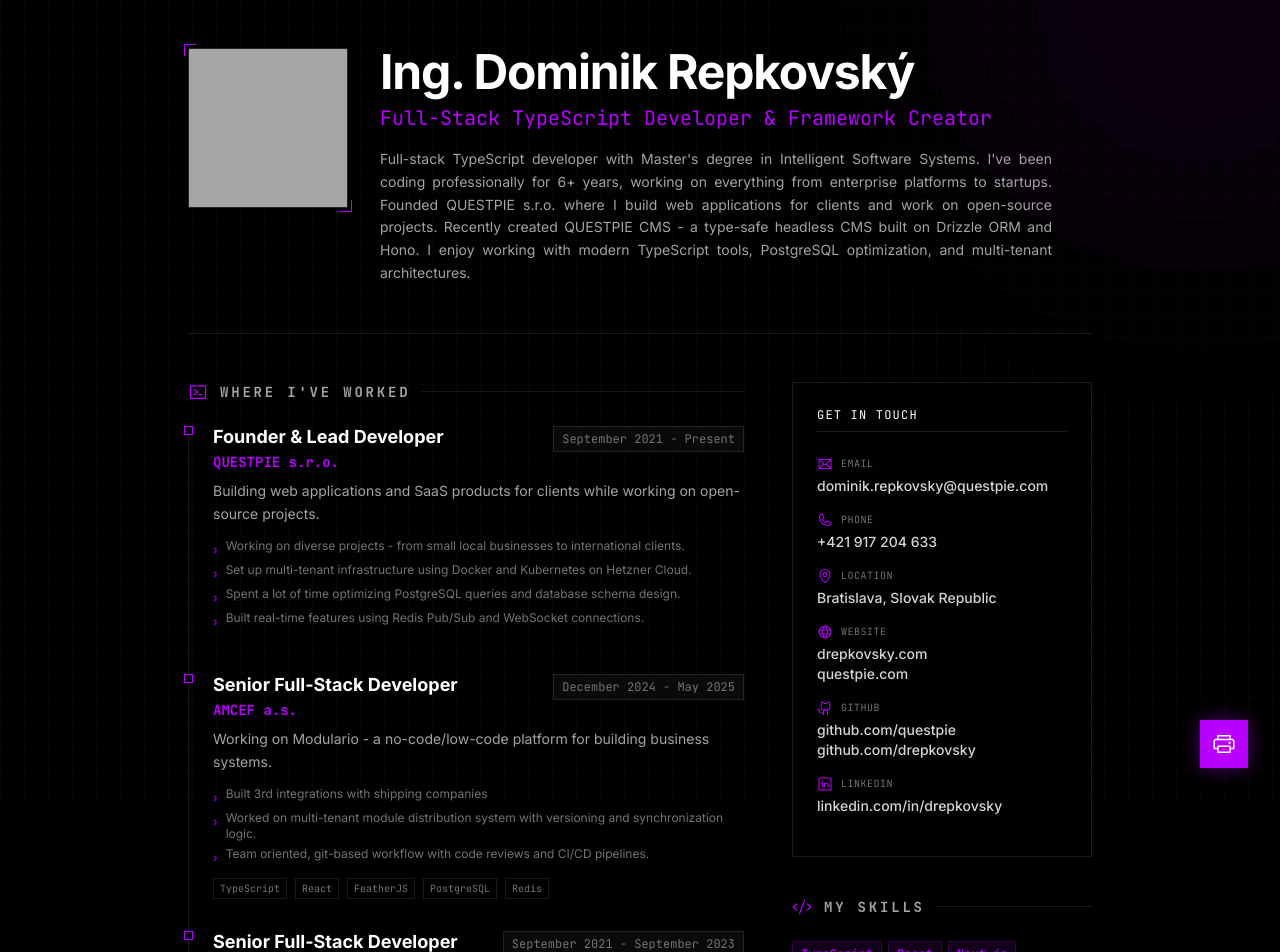
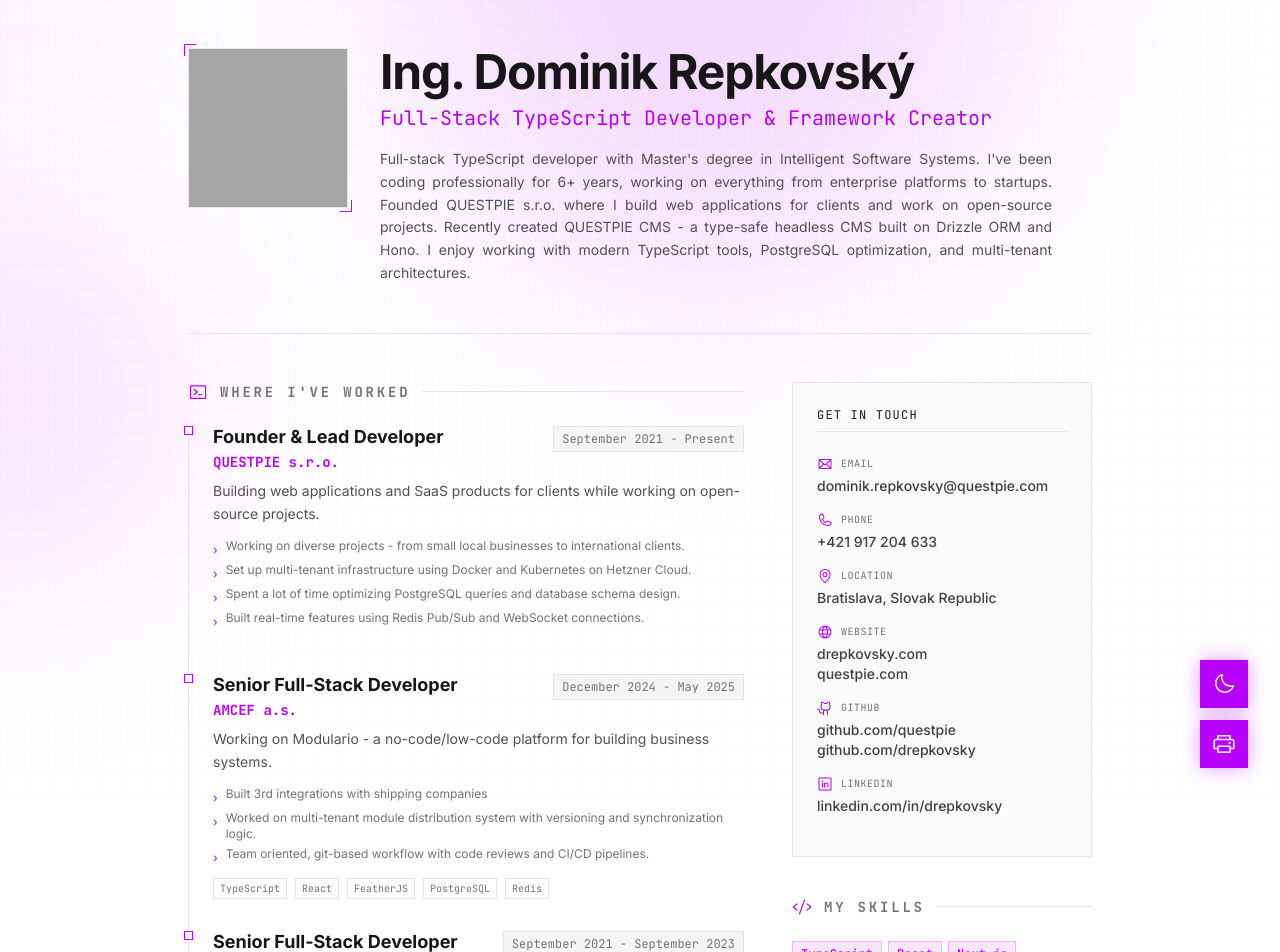
Before and after one commit to drepkovsky/drepkovsky, a React (Vite) app: page / in a window 1280 px wide. Shown: the top 952 px of the page. Built offline with nearby package versions, Linux system fonts and the light colour scheme; grey boxes are pictures that could not be loaded.

Commit message:
feat: implement dark mode support and enhance print styles in HTML and App components

```diff
--- a/App.tsx
+++ b/App.tsx
@@ -1,5 +1,5 @@
 import type React from "react";
-import { useState, useRef } from "react";
+import { useState, useRef, useEffect } from "react";
 import {
 	MapPinIcon as MapPin,
 	EnvelopeIcon as Mail,
@@ -15,8 +15,8 @@
 	CodeIcon as Code2,
 	PrinterIcon as Printer,
 	PackageIcon as Box,
-	CaretLeftIcon as ChevronLeft,
-	CaretRightIcon as ChevronRight,
+	SunIcon as Sun,
+	MoonIcon as Moon,
 } from "@phosphor-icons/react";
 import { RESUME_DATA } from "./constants";
 import type { ExperienceItem, ProjectItem } from "./types";
@@ -30,10 +30,10 @@
 		{Icon && (
 			<Icon className="w-5 h-5 text-brand-primary print:w-4 print:h-4" />
 		)}
-		<h2 className="text-sm font-mono font-bold tracking-[0.2em] text-neutral-400 uppercase print:text-xs">
+		<h2 className="text-sm font-mono font-bold tracking-[0.2em] text-neutral-500 dark:text-neutral-400 uppercase print:text-xs">
 			{children}
 		</h2>
-		<div className="h-px flex-1 bg-brand-border print:bg-brand-primary/20" />
+		<div className="h-px flex-1 bg-neutral-200 dark:bg-brand-border print:bg-brand-primary/20" />
 	</div>
 );
 
@@ -44,12 +44,12 @@
 );
 
 const ExperienceCard: React.FC<{ item: ExperienceItem }> = ({ item }) => (
-	<div className="relative pl-6 pb-8 last:pb-0 border-l border-brand-border print:border-brand-primary/30 print:pb-6 print-break-avoid">
-		<div className="absolute -left-[5px] top-0 w-[9px] h-[9px] bg-brand-black border border-brand-primary rounded-none print:bg-brand-primary print:border-brand-primary" />
+	<div className="relative pl-6 pb-8 last:pb-0 border-l border-neutral-200 dark:border-brand-border print:border-brand-primary/30 print:pb-6 print-break-avoid">
+		<div className="absolute -left-[5px] top-0 w-[9px] h-[9px] bg-white dark:bg-brand-black border border-brand-primary rounded-none print:bg-brand-primary print:border-brand-primary" />
 
 		<div className="flex flex-col sm:flex-row sm:items-start sm:justify-between mb-2 print:mb-1">
 			<div>
-				<h3 className="text-lg font-bold text-white leading-tight print:text-xs">
+				<h3 className="text-lg font-bold text-neutral-900 dark:text-white leading-tight print:text-xs">
 					{item.role}
 				</h3>
 				<div className="text-brand-primary font-mono text-sm mt-1 font-semibold print:text-[11px]">
@@ -57,13 +57,13 @@
 				</div>
 			</div>
 			<div className="flex flex-col sm:items-end mt-2 sm:mt-0">
-				<span className="text-xs font-mono text-neutral-500 bg-brand-surface border border-brand-border px-2 py-1 print:py-0.5 print:text-[9px]">
+				<span className="text-xs font-mono text-neutral-500 bg-neutral-100 dark:bg-brand-surface border border-neutral-200 dark:border-brand-border px-2 py-1 print:py-0.5 print:text-[9px]">
 					{item.period}
 				</span>
 			</div>
 		</div>
 
-		<p className="text-sm text-neutral-400 mb-3 leading-relaxed print:text-[10px] print:leading-snug print:mb-1">
+		<p className="text-sm text-neutral-600 dark:text-neutral-400 mb-3 leading-relaxed print:text-[10px] print:leading-snug print:mb-1">
 			{item.description}
 		</p>
 
@@ -86,7 +86,7 @@
 				{item.techStack.split(", ").map((tech, i) => (
 					<span
 						key={i}
-						className="text-[10px] font-mono text-neutral-500 border border-brand-border px-1.5 py-0.5 print:text-[9px]"
+						className="text-[10px] font-mono text-neutral-500 border border-neutral-200 dark:border-brand-border px-1.5 py-0.5 print:text-[9px]"
 					>
 						{tech}
 					</span>
@@ -100,9 +100,9 @@
 	project: ProjectItem;
 	type: "client" | "product" | "opensource";
 }> = ({ project }) => (
-	<div className="group h-full border border-brand-border bg-brand-surface/30 backdrop-blur-sm p-4 hover:border-brand-primary/50 transition-colors print:border-brand-primary/30 print:p-3 print-break-avoid flex flex-col">
+	<div className="group h-full border border-neutral-200 dark:border-brand-border bg-neutral-50 dark:bg-brand-surface/30 backdrop-blur-sm p-4 hover:border-brand-primary/50 transition-colors print:border-neutral-300 print:p-3 print-break-avoid flex flex-col">
 		<div className="flex justify-between items-start mb-2 print:mb-1 gap-2">
-			<h4 className="font-bold text-white print:text-xs min-w-0">
+			<h4 className="font-bold text-neutral-900 dark:text-white print:text-xs min-w-0">
 				{project.name}
 			</h4>
 			<div className="flex flex-col items-end gap-1 shrink-0">
@@ -135,7 +135,7 @@
 				</div>
 			</div>
 		</div>
-		<p className="text-xs text-neutral-400 mb-3 print:text-[10px] print:leading-tight print:mb-1.5 flex-1">
+		<p className="text-xs text-neutral-600 dark:text-neutral-400 mb-3 print:text-[10px] print:leading-tight print:mb-1.5 flex-1">
 			{project.description}
 		</p>
 		<ul className="space-y-1">
@@ -181,11 +181,11 @@
 			<div className="relative md:hidden print:hidden">
 				{/* Left fade indicator */}
 				{currentIndex > 0 && (
-					<div className="absolute left-0 top-0 bottom-0 w-8 bg-gradient-to-r from-brand-black/60 to-transparent z-10 pointer-events-none" />
+					<div className="absolute left-0 top-0 bottom-0 w-8 bg-gradient-to-r from-white dark:from-brand-black/60 to-transparent z-10 pointer-events-none" />
 				)}
 				{/* Right fade indicator */}
 				{currentIndex < projects.length - 1 && (
-					<div className="absolute right-0 top-0 bottom-0 w-8 bg-gradient-to-l from-brand-black/60 to-transparent z-10 pointer-events-none" />
+					<div className="absolute right-0 top-0 bottom-0 w-8 bg-gradient-to-l from-white dark:from-brand-black/60 to-transparent z-10 pointer-events-none" />
 				)}
 				<div
 					ref={scrollRef}
@@ -223,7 +223,7 @@
 							className={`w-2 h-2 transition-all ${
 								index === currentIndex
 									? "bg-brand-primary w-6"
-									: "bg-brand-border hover:bg-brand-primary/50"
+									: "bg-neutral-300 dark:bg-brand-border hover:bg-brand-primary/50"
 							}`}
 							aria-label={`Go to project ${index + 1}`}
 						/>
@@ -262,7 +262,7 @@
 						href={href[i]}
 						target="_blank"
 						rel="noreferrer"
-						className="text-sm text-neutral-300 hover:text-brand-primary transition-colors block font-medium underline-offset-2 print:underline print:decoration-1 print:decoration-neutral-600 print:text-[10px] print:break-all"
+						className="text-sm text-neutral-700 dark:text-neutral-300 hover:text-brand-primary transition-colors block font-medium underline-offset-2 print:underline print:decoration-1 print:decoration-neutral-600 print:text-[10px] print:break-all"
 					>
 						{v}
 					</a>
@@ -272,12 +272,12 @@
 					href={Array.isArray(href) ? href[0] : href}
 					target="_blank"
 					rel="noreferrer"
-					className="text-sm text-neutral-300 hover:text-brand-primary transition-colors block font-medium underline-offset-2 print:underline print:decoration-1 print:decoration-neutral-600 print:text-[10px] print:break-all"
+					className="text-sm text-neutral-700 dark:text-neutral-300 hover:text-brand-primary transition-colors block font-medium underline-offset-2 print:underline print:decoration-1 print:decoration-neutral-600 print:text-[10px] print:break-all"
 				>
 					{Array.isArray(value) ? value.join(", ") : value}
 				</a>
 			) : (
-				<span className="text-sm text-neutral-300 block font-medium print:text-[10px] print:break-all">
+				<span className="text-sm text-neutral-700 dark:text-neutral-300 block font-medium print:text-[10px] print:break-all">
 					{Array.isArray(value)
 						? value.map((v, i) => (
 								<span key={`${label}-${v}-${i}`}>
@@ -289,7 +289,7 @@
 				</span>
 			)
 		) : (
-			<span className="text-sm text-neutral-300 block font-medium print:text-[10px] print:break-all">
+			<span className="text-sm text-neutral-700 dark:text-neutral-300 block font-medium print:text-[10px] print:break-all">
 				{Array.isArray(value)
 					? value.map((v, i) => (
 							<span key={`${label}-${v}-${i}`}>
@@ -317,36 +317,137 @@
 		achievements,
 	} = RESUME_DATA;
 
+	const [isDark, setIsDark] = useState(() => {
+		const saved = localStorage.getItem("theme");
+		if (saved) {
+			return saved === "dark";
+		}
+		// Použiť systémovú preferenciu ak nie je uložená
+		return window.matchMedia("(prefers-color-scheme: dark)").matches;
+	});
+
+	const [mousePos, setMousePos] = useState({ x: 0, y: 0 });
+	const [smoothMousePos, setSmoothMousePos] = useState({ x: 0, y: 0 });
+
+	useEffect(() => {
+		const handleMouseMove = (e: MouseEvent) => {
+			setMousePos({ x: e.clientX, y: e.clientY });
+		};
+
+		window.addEventListener("mousemove", handleMouseMove);
+		return () => window.removeEventListener("mousemove", handleMouseMove);
+	}, []);
+
+	useEffect(() => {
+		// Smooth lerp animation
+		let animationFrameId: number;
+		const lerp = (start: number, end: number, factor: number) => {
+			return start + (end - start) * factor;
+		};
+
+		const animate = () => {
+			setSmoothMousePos((prev) => ({
+				x: lerp(prev.x, mousePos.x, 0.05),
+				y: lerp(prev.y, mousePos.y, 0.05),
+			}));
+			animationFrameId = requestAnimationFrame(animate);
+		};
+
+		animationFrameId = requestAnimationFrame(animate);
+		return () => cancelAnimationFrame(animationFrameId);
+	}, [mousePos]);
+
+	useEffect(() => {
+		// Aplikovať tému
+		if (isDark) {
+			document.documentElement.classList.add("dark");
+		} else {
+			document.documentElement.classList.remove("dark");
+		}
+	}, [isDark]);
+
+	useEffect(() => {
+		// Sledovať zmeny v systémovej téme
+		const mediaQuery = window.matchMedia("(prefers-color-scheme: dark)");
+		const handleChange = (e: MediaQueryListEvent) => {
+			// Len ak používateľ nemá uloženú preferenciu
+			if (!localStorage.getItem("theme")) {
+				setIsDark(e.matches);
+			}
+		};
+
+		mediaQuery.addEventListener("change", handleChange);
+		return () => mediaQuery.removeEventListener("change", handleChange);
+	}, []);
+
+	const toggleTheme = () => {
+		const newTheme = !isDark;
+		setIsDark(newTheme);
+		// Uložiť manuálnu preferenciu
+		localStorage.setItem("theme", newTheme ? "dark" : "light");
+	};
+
 	const handlePrint = () => {
 		window.print();
 	};
 
 	return (
-		<div className="min-h-screen bg-brand-black text-neutral-300 relative selection:bg-brand-primary/30">
+		<div className="min-h-screen bg-white dark:bg-brand-black text-neutral-800 dark:text-neutral-300 relative selection:bg-brand-primary/30">
 			{/* Background Effects (Hidden on Print) */}
-			<div className="fixed inset-0 pointer-events-none z-0">
-				<div className="absolute inset-0 bg-grid-pattern opacity-40"></div>
-				<div className="absolute top-0 right-0 w-[500px] h-[500px] bg-brand-primary/5 rounded-full blur-[100px] -translate-y-1/2 translate-x-1/3"></div>
+			<div className="fixed inset-0 pointer-events-none z-0 print:hidden">
+				<div className="absolute inset-0 bg-grid-pattern opacity-20 dark:opacity-40"></div>
+				{/* Main gradient blob */}
+				<div className="absolute top-0 right-0 w-[600px] h-[600px] bg-brand-primary/15 rounded-full blur-[120px] -translate-y-1/2 translate-x-1/3 animate-gradient-float"></div>
+				{/* Secondary gradient blob */}
+				<div
+					className="absolute bottom-0 left-0 w-[400px] h-[400px] bg-brand-primary/10 rounded-full blur-[100px] translate-y-1/3 -translate-x-1/4 animate-gradient-float"
+					style={{ animationDelay: "-7.5s" }}
+				></div>
+				{/* Mouse tracking gradient blob */}
+				<div
+					className="absolute w-[300px] h-[300px] bg-brand-primary/5 dark:bg-brand-primary/10 rounded-full blur-[80px]"
+					style={{
+						left: `${smoothMousePos.x}px`,
+						top: `${smoothMousePos.y}px`,
+						transform: "translate(-50%, -50%)",
+					}}
+				></div>
 			</div>
 
-			{/* Floating Print Button */}
+			{/* Floating Action Buttons */}
+			<div className="fixed bottom-8 right-8 z-50 flex flex-col gap-3 print:hidden">
+				{/* Theme Toggle Button */}
 				<button
+					type="button"
+					onClick={toggleTheme}
+					className="bg-brand-primary text-white p-3 shadow-[0_0_20px_rgba(183,0,255,0.4)] hover:bg-brand-primary/90 transition-all duration-300 group"
+					title={isDark ? "Switch to Light Mode" : "Switch to Dark Mode"}
+				>
+					{isDark ? <Sun className="w-6 h-6" /> : <Moon className="w-6 h-6" />}
+					<span className="absolute right-full mr-3 top-1/2 -translate-y-1/2 bg-white dark:bg-brand-surface border border-neutral-300 dark:border-brand-border px-2 py-1 text-xs font-mono whitespace-nowrap opacity-0 group-hover:opacity-100 transition-opacity text-neutral-800 dark:text-neutral-300">
+						{isDark ? "Light Mode" : "Dark Mode"}
+					</span>
+				</button>
+				{/* Print Button */}
+				<button
+					type="button"
 					onClick={handlePrint}
-				className="fixed bottom-8 right-8 z-50 bg-brand-primary text-white p-3 shadow-[0_0_20px_rgba(183,0,255,0.4)] hover:bg-brand-primary/90 transition-all duration-300 print:hidden group"
+					className="bg-brand-primary text-white p-3 shadow-[0_0_20px_rgba(183,0,255,0.4)] hover:bg-brand-primary/90 transition-all duration-300 group"
 					title="Print CV"
 				>
 					<Printer className="w-6 h-6" />
-				<span className="absolute right-full mr-3 top-1/2 -translate-y-1/2 bg-brand-surface border border-brand-border px-2 py-1 text-xs font-mono whitespace-nowrap opacity-0 group-hover:opacity-100 transition-opacity">
+					<span className="absolute right-full mr-3 top-1/2 -translate-y-1/2 bg-white dark:bg-brand-surface border border-neutral-300 dark:border-brand-border px-2 py-1 text-xs font-mono whitespace-nowrap opacity-0 group-hover:opacity-100 transition-opacity text-neutral-800 dark:text-neutral-300">
 						Print / Save PDF
 					</span>
 				</button>
+			</div>
 
 			{/* Main Container */}
 			<main className="relative z-10 max-w-[1000px] mx-auto p-6 sm:p-8 md:p-12 print:p-[15mm] print:box-decoration-clone print:max-w-none">
 				{/* Header Section */}
-				<header className="flex flex-col md:flex-row items-center md:items-start gap-8 mb-12 border-b border-brand-border pb-12 print:border-brand-primary/30 print:mb-6 print:pb-6 print:gap-5">
+				<header className="flex flex-col md:flex-row items-center md:items-start gap-8 mb-12 border-b border-neutral-200 dark:border-brand-border pb-12 print:border-brand-primary/30 print:mb-6 print:pb-6 print:gap-5">
 					<div className="relative w-32 h-32 md:w-40 md:h-40 shrink-0 print:w-28 print:h-28">
-						<div className="absolute inset-0 border border-brand-border bg-brand-surface print:border-brand-primary">
+						<div className="absolute inset-0 border border-neutral-200 dark:border-brand-border bg-neutral-100 dark:bg-brand-surface print:border-brand-primary">
 							<img
 								src="https://media.licdn.com/dms/image/v2/D4E03AQEy8cgFT3PqgA/profile-displayphoto-shrink_800_800/profile-displayphoto-shrink_800_800/0/1722969486324?e=1769040000&v=beta&t=E0pi9IG1JFbU-w_YYG9sP2H7ZmFprzzz5nhaao9r9Ws"
 								alt={name}
@@ -360,14 +461,14 @@
 
 					<div className="flex-1 flex flex-col justify-center text-center md:text-left">
 						<div className="mb-4 print:mb-2">
-							<h1 className="text-4xl md:text-5xl font-bold text-white tracking-tight mb-2 leading-none print:text-3xl">
+							<h1 className="text-4xl md:text-5xl font-bold text-neutral-900 dark:text-white tracking-tight mb-2 leading-none print:text-3xl">
 								{name}
 							</h1>
 							<p className="text-lg md:text-xl text-brand-primary font-mono print:text-sm print:font-bold">
 								{title}
 							</p>
 						</div>
-						<p className="text-sm text-neutral-400 max-w-2xl leading-relaxed text-justify print:text-[11px] print:leading-snug">
+						<p className="text-sm text-neutral-600 dark:text-neutral-400 max-w-2xl leading-relaxed text-justify print:text-[11px] print:leading-snug">
 							{about}
 						</p>
 					</div>
@@ -411,13 +512,13 @@
 								{education.map((edu, index) => (
 									<div
 										key={index}
-										className="flex flex-col sm:flex-row sm:justify-between sm:items-baseline border-b border-brand-border/50 pb-2 last:border-0 print:border-brand-primary/20 print:pb-1"
+										className="flex flex-col sm:flex-row sm:justify-between sm:items-baseline border-b border-neutral-200 dark:border-brand-border/50 pb-2 last:border-0 print:border-neutral-300 print:pb-1"
 									>
 										<div>
-											<h4 className="font-bold text-white print:text-xs">
+											<h4 className="font-bold text-neutral-900 dark:text-white print:text-xs">
 												{edu.degree}
 											</h4>
-											<div className="text-sm text-neutral-400 print:text-[10px]">
+											<div className="text-sm text-neutral-600 dark:text-neutral-400 print:text-[10px]">
 												{edu.institution}
 											</div>
 											<div className="text-xs text-neutral-500 italic mt-0.5 print:text-[9px]">
@@ -437,8 +538,8 @@
 					<aside className="space-y-10 print:space-y-4 lg:sticky lg:top-8 lg:self-start">
 						{/* Contact */}
 						<section className="print-break-avoid">
-							<div className="bg-brand-offBlack/30 backdrop-blur-sm border border-brand-border p-6 print:!p-3 print:bg-brand-offBlack/60">
-								<h3 className="font-mono text-xs uppercase tracking-widest text-white mb-6 border-b border-brand-border pb-2 print:mb-2 print:pb-1 print:text-[10px]">
+							<div className="bg-neutral-50 dark:bg-brand-offBlack/30 backdrop-blur-sm border border-neutral-200 dark:border-brand-border p-6 print:!p-3 print:bg-transparent print:border-brand-primary/30">
+								<h3 className="font-mono text-xs uppercase tracking-widest text-neutral-900 dark:text-white mb-6 border-b border-neutral-200 dark:border-brand-border pb-2 print:mb-2 print:pb-1 print:text-[10px] print:border-brand-primary/30">
 									Get in touch
 								</h3>
 								<SidebarItem
@@ -514,7 +615,9 @@
 										key={i}
 										className="flex justify-between items-center text-sm print:text-xs"
 									>
-										<span className="text-white">{lang.language}</span>
+										<span className="text-neutral-900 dark:text-white">
+											{lang.language}
+										</span>
 										<span className="font-mono text-neutral-500 text-xs print:text-[10px]">
 											{lang.level}
 										</span>
@@ -530,7 +633,7 @@
 								{achievements.map((item, i) => (
 									<li
 										key={i}
-										className="text-xs text-neutral-400 border-l-2 border-brand-primary pl-3 py-0.5 print:text-[10px] print:leading-tight"
+										className="text-xs text-neutral-600 dark:text-neutral-400 border-l-2 border-brand-primary pl-3 py-0.5 print:text-[10px] print:leading-tight"
 									>
 										{item}
 									</li>
@@ -541,7 +644,7 @@
 				</div>
 
 				{/* Footer */}
-				<footer className="mt-16 pt-8 border-t border-brand-border text-center text-neutral-600 text-xs font-mono print:hidden">
+				<footer className="mt-16 pt-8 border-t border-neutral-200 dark:border-brand-border text-center text-neutral-500 dark:text-neutral-600 text-xs font-mono print:hidden">
 					<p>
 						Designed with QUESTPIE Design System • Built with React & Tailwind
 					</p>
--- a/index.html
+++ b/index.html
@@ -17,6 +17,7 @@
     <script src="https://cdn.tailwindcss.com"></script>
     <script>
       tailwind.config = {
+        darkMode: 'class',
         theme: {
           extend: {
             colors: {
@@ -45,20 +46,20 @@
           margin: 0;
           size: auto;
         }
-        html {
-          background-color: #000000 !important;
+        html, body {
           -webkit-print-color-adjust: exact !important;
           print-color-adjust: exact !important;
         }
-        body {
+        /* Dark mode print styles */
+        html.dark, html.dark body {
           background-color: #000000 !important;
-          -webkit-print-color-adjust: exact !important;
-          print-color-adjust: exact !important;
+          color: #d4d4d4 !important;
         }
-          /* color: #d4d4d4 !important;
-          -webkit-print-color-adjust: exact !important;
-          print-color-adjust: exact !important; */
-        /* } */
+        /* Light mode print styles */
+        html:not(.dark), html:not(.dark) body {
+          background-color: #ffffff !important;
+          color: #1a1a1a !important;
+        }
         .no-print {
           display: none !important;
         }
@@ -73,8 +74,32 @@
       /* Digital Industrial Grid Background */
       .bg-grid-pattern {
         background-size: 24px 24px;
-        background-image: linear-gradient(to right, rgba(255, 255, 255, 0.05) 1px, transparent 1px),
-                          linear-gradient(to bottom, rgba(255, 255, 255, 0.05) 1px, transparent 1px);
+      }
+
+      /* Light mode grid - dark lines */
+      .bg-grid-pattern {
+        background-image: linear-gradient(to right, rgba(0, 0, 0, 0.05) 1px, transparent 1px),
+                          linear-gradient(to bottom, rgba(0, 0, 0, 0.05) 1px, transparent 1px);
+      }
+
+      /* Dark mode grid - light lines */
+      .dark .bg-grid-pattern {
+        background-image: linear-gradient(to right, rgba(255, 255, 255, 0.1) 1px, transparent 1px),
+                          linear-gradient(to bottom, rgba(255, 255, 255, 0.1) 1px, transparent 1px);
+      }
+
+      /* Gradient animation */
+      @keyframes gradient-float {
+        0%, 100% {
+          transform: translate(-50%, -50%) scale(1);
+        }
+        50% {
+          transform: translate(-45%, -55%) scale(1.05);
+        }
+      }
+
+      .animate-gradient-float {
+        animation: gradient-float 15s ease-in-out infinite;
       }
     </style>
   <script type="importmap">
@@ -89,7 +114,7 @@
 </script>
 <link rel="stylesheet" href="/index.css">
 </head>
-  <body class="bg-brand-black text-neutral-300 font-sans antialiased selection:bg-brand-primary/30 selection:text-white">
+  <body class="bg-white dark:bg-brand-black text-neutral-800 dark:text-neutral-300 font-sans antialiased selection:bg-brand-primary/30 selection:text-white">
     <div id="root"></div>
   <script type="module" src="/index.tsx"></script>
 </body>
```
Lines whose indentation alone changed are shown as unchanged.
